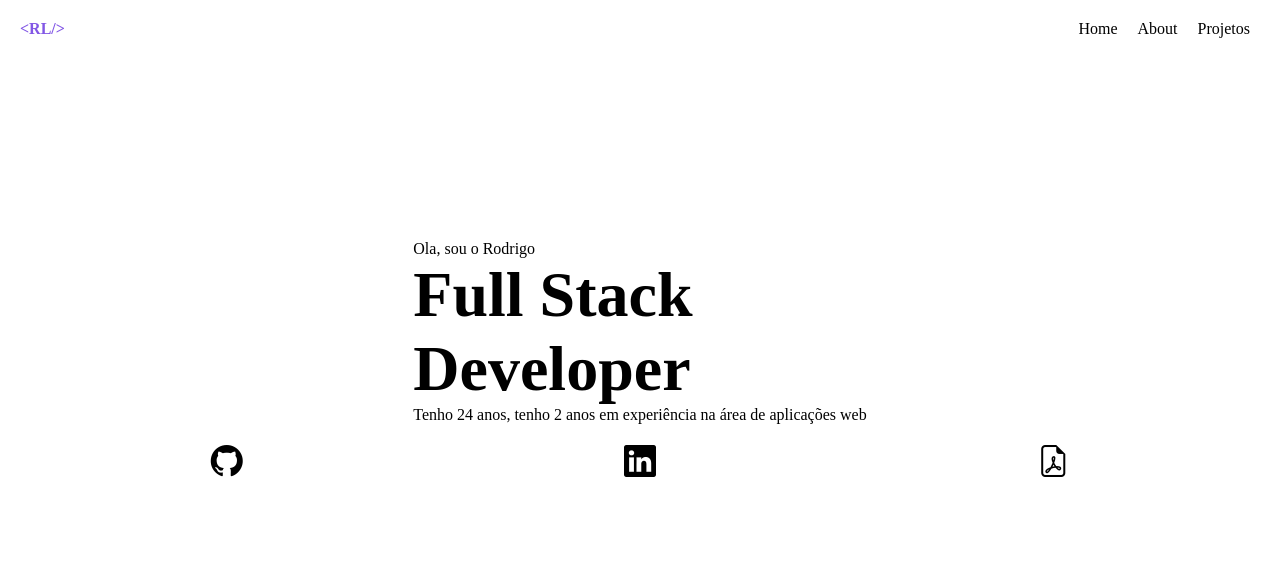
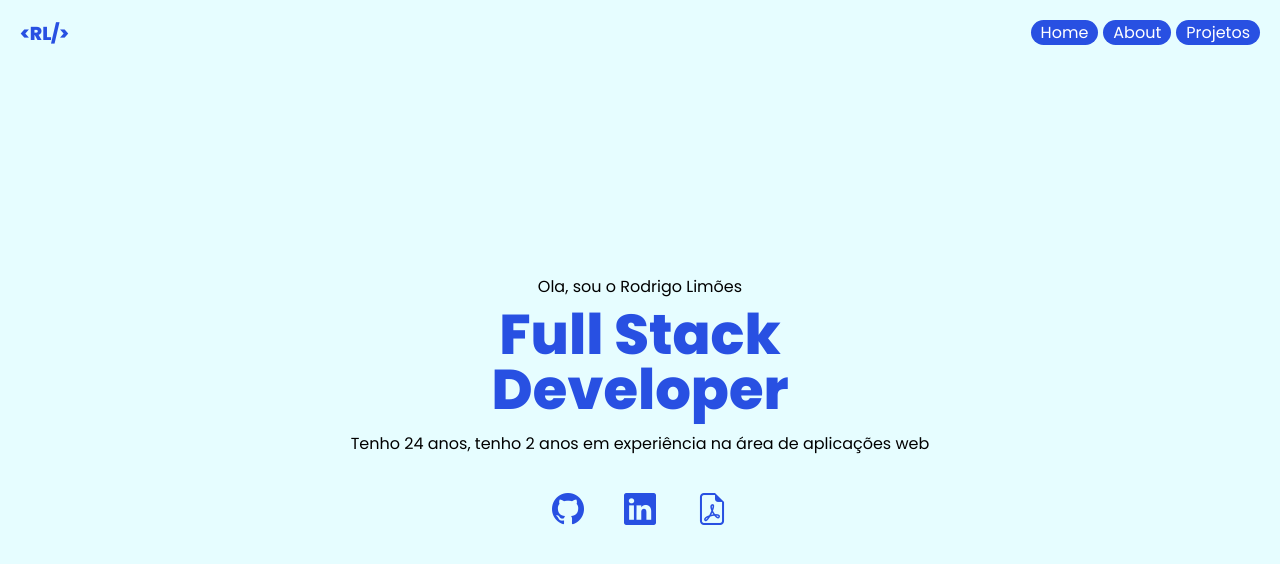
Before and after one commit to rodrigolimoes/portfolio, a React (Create React App) app: page / in a window 1280 px wide. Shown: the top 564 px of the page. Built offline with nearby package versions, Linux system fonts and the light colour scheme.

Commit message:
feat: Adding Poppins font; Adding button nav bar; Adding style in Home Page

```diff
--- a/public/index.html
+++ b/public/index.html
@@ -16,6 +16,9 @@
       user's mobile device or desktop. See https://developers.google.com/web/fundamentals/web-app-manifest/
     -->
     <link rel="manifest" href="%PUBLIC_URL%/manifest.json" />
+    <link rel="preconnect" href="https://fonts.googleapis.com">
+    <link rel="preconnect" href="https://fonts.gstatic.com" crossorigin>
+    <link href="https://fonts.googleapis.com/css2?family=Poppins:wght@300;400;500;800&display=swap" rel="stylesheet">
     <!--
       Notice the use of %PUBLIC_URL% in the tags above.
       It will be replaced with the URL of the `public` folder during the build.
--- a/src/App.tsx
+++ b/src/App.tsx
@@ -6,7 +6,7 @@ import Body from './layouts/Body';
 
 function App() {
 	return (
-		<ThemeProvider theme={{ main: '#8257e5' }}>
+		<ThemeProvider theme={{ main: '#2850E2' }}>
 			<GlobalStyle />
 			<HeaderApp />
 			<Body />
--- a/src/globalStyles.ts
+++ b/src/globalStyles.ts
@@ -8,7 +8,8 @@ const GlobalStyle = createGlobalStyle`
       margin: 0;
       padding: 0;
       box-sizing: border-box;
-			font-family: OpenSans,serif;
+			font-family: Poppins, sans-serif;
+      background-color: #E6FDFF;
     }
     &a {
       text-decoration: none;
--- a/src/layouts/Header.tsx
+++ b/src/layouts/Header.tsx
@@ -8,7 +8,7 @@ const Header = styled.header`
 	padding: 0;
 	margin: 0;
 	justify-content: space-between;
-	background-color: white;
+	background-color: #e6fdff;
 	position: fixed;
 	top: 0;
 	width: 100%;
@@ -23,15 +23,23 @@ const ListItem = styled.ul`
 `;
 
 const Item = styled.li`
+	color: white;
 	padding: 0 10px;
+	margin-left: 5px;
+	background-color: ${props => props.theme.main};
+
+	border-radius: 50px;
+
 	&:hover {
 		color: ${props => props.theme.main};
+		background-color: white;
 	}
 `;
 
-const Logo = styled.strong`
+const Logo = styled.h3`
+	font-weight: 700;
 	color: ${props => props.theme.main};
-	padding: 20px;
+	padding: 0 20px;
 `;
 
 interface HeaderAppStateProps {}
--- a/src/pages/Home/index.tsx
+++ b/src/pages/Home/index.tsx
@@ -1,5 +1,5 @@
-import React, { FC } from 'react';
-import { Content, HomeTitle, Icons } from './style';
+import React, { FC, Fragment } from 'react';
+import { Content, HomeTitle, Icons, Paragraph } from './style';
 
 interface HomeStateProps {}
 interface HomeDispatchProps {}
@@ -8,21 +8,34 @@ type HomeProps = HomeStateProps & HomeDispatchProps;
 
 const Home: FC<HomeProps> = () => {
 	return (
-		<Content>
+		<Fragment>
+			<Content id="home">
 				<div>
-				<span>Ola, sou o Rodrigo</span>
+					<Paragraph margin="7px 0">Ola, sou o Rodrigo Limões</Paragraph>
 					<HomeTitle>Full Stack</HomeTitle>
+					<br />
 					<HomeTitle>Developer</HomeTitle>
-				<span>
+					<Paragraph margin="15px 0">
 						Tenho 24 anos, tenho 2 anos em experiência na área de aplicações web
-				</span>
+					</Paragraph>
 				</div>
 				<Icons>
-				<i className="bi bi-github" style={{ fontSize: '2rem' }}></i>
-				<i className="bi bi-linkedin" style={{ fontSize: '2rem' }}></i>
-				<i className="bi bi-file-earmark-pdf" style={{ fontSize: '2rem' }}></i>
+					<i className="bi bi-github"></i>
+					<i className="bi bi-linkedin"></i>
+					<i className="bi bi-file-earmark-pdf"></i>
 				</Icons>
 			</Content>
+			{/*<div*/}
+			{/*	id="projetos"*/}
+			{/*	style={{*/}
+			{/*		background: '#16789C',*/}
+			{/*		height: '91vh',*/}
+			{/*		padding: '20px',*/}
+			{/*		textAlign: 'center',*/}
+			{/*	}}>*/}
+			{/*	<h1 style={{ color: 'white', marginTop: '20px' }}>Projetos</h1>*/}
+			{/*</div>*/}
+		</Fragment>
 	);
 };
 
--- a/src/pages/Home/style.ts
+++ b/src/pages/Home/style.ts
@@ -7,27 +7,35 @@ export const Content = styled.section`
 	padding: 20px;
 	flex-wrap: wrap;
 	justify-content: center;
-	height: 85vh;
+	height: 95vh;
+	text-align: center;
 `;
 
 export const HomeTitle = styled.h1`
-	font-size: 4rem;
+	display: inline-block;
+	font-size: 3.5rem;
 	font-weight: 800;
 	padding: 0;
-	margin: 0;
+	margin: -14px 0 -30px 0;
+	color: ${props => props.theme.main};
+`;
+
+export const Paragraph = styled.p<{ margin: string }>`
+	margin: ${props => props.margin};
 `;
 
 export const Icons = styled.div`
 	width: 100%;
 	display: flex;
-	align-items: center;
-	justify-content: space-around;
-	margin-top: 20px;
+	justify-content: center;
+	margin-top: 15px;
 
 	i {
 		font-size: 2rem;
 		cursor: pointer;
+		color: ${props => props.theme.main};
 		transition: transform 1.5s;
+		margin: 0 20px;
 
 		&:hover {
 			transform: rotateY(360deg);
```
Lines whose indentation alone changed are shown as unchanged.
